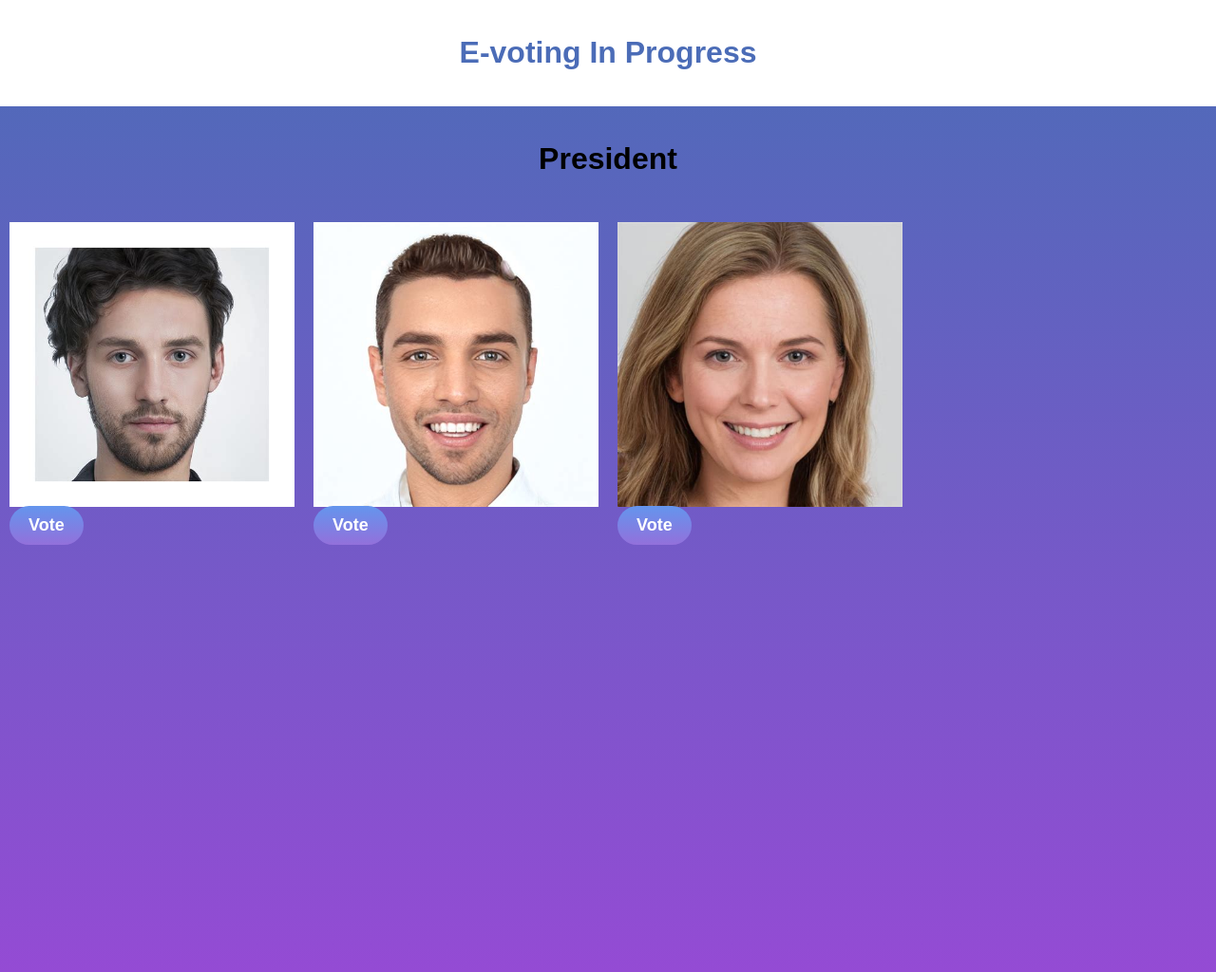
After one commit to malimba/SecuredVotingSystem, a Django app: template SecuredVotingSystem/votingapp/templates/vote.html in a window 1280 px wide. The commit adds this page. Shown: the whole page at 95% size. Run offline with Django 4.2, Linux system fonts and the light colour scheme; the template is opened without the code that fills it, so the values that code supplies are empty.

```diff
--- a/SecuredVotingSystem/votingapp/static/css/baselayout.css
+++ b/SecuredVotingSystem/votingapp/static/css/baselayout.css
@@ -3,6 +3,8 @@ body {
       padding: 0;
       font-family: Arial, sans-serif;
       background: linear-gradient(to bottom, #4B6CB7, #944BD4);
+      display: flex;
+      flex-wrap: wrap;
     }
 
     .banner {
--- /dev/null
+++ b/SecuredVotingSystem/votingapp/static/css/vote.css
@@ -0,0 +1,54 @@
+body {
+      margin: 0;
+      padding: 0;
+      font-family: Arial, sans-serif;
+      background: linear-gradient(to bottom, #4B6CB7, #944BD4);
+
+    }
+.main-content{
+    display: flex;
+      flex-wrap: wrap;
+      height: 100vh;
+}
+.voting-div {
+      width: 25%; /* Adjust the width as per your requirement */
+      padding: 10px;
+      box-sizing: border-box;
+    }
+
+    .voting-image {
+      width: 100%;
+      height: auto;
+    }
+
+ .banner {
+      background-color: #fff;
+      padding: 1rem;
+      text-align: center;
+    }
+.pos-banner{
+    padding: 1rem;
+    text-align: center;
+}
+    .banner h1 {
+      font-size: 2rem;
+      color: #4B6CB7;
+    }
+
+
+ .voting-button {
+      background: linear-gradient(to bottom, #6495ED, #9370DB); /* Blue to Purple gradient button background */
+      color: #fff; /* Text color */
+      padding: 10px 20px; /* Button padding */
+      border: none; /* Remove button border */
+      border-radius: 50px; /* Round button shape */
+      font-size: 18px; /* Font size */
+      font-weight: bold; /* Font weight */
+      cursor: pointer; /* Cursor style */
+      animation: bounce 1.5s infinite; /* Animation effect */
+    }
+
+    @keyframes bounce {
+      0%, 100% { transform: translateY(0); }
+      50% { transform: translateY(-5px); }
+    }
--- a/SecuredVotingSystem/votingapp/static/js/otp.min.js
+++ b/SecuredVotingSystem/votingapp/static/js/otp.min.js
@@ -21,6 +21,7 @@ $(document).ready(function() {
             if (response === true) {
               // OTP is valid, do something
               console.log('OTP is valid');
+              window.location.replace('/vote')
             } else {
               // OTP is invalid, do something
               console.log('OTP is invalid');
--- a/SecuredVotingSystem/votingapp/templates/baselayout.html
+++ b/SecuredVotingSystem/votingapp/templates/baselayout.html
@@ -12,7 +12,7 @@
 
     <script src="{% static 'js/jquery.min.js' %}"></script>
     {% block links %}<link href="{% static 'css/baselayout.css' %}" rel="stylesheet" type="text/css">{% endblock links %}
-
+    {% block plinks %}{% endblock plinks %}
     <title>{% block title %}E-voting App{% endblock title %}</title>
 </head>
 <body>
--- /dev/null
+++ b/SecuredVotingSystem/votingapp/templates/vote.html
@@ -0,0 +1,34 @@
+{% extends 'baselayout.html' %}
+
+{% load static %}
+{% block links %}
+<link href="{% static 'css/vote.css' %}" rel="stylesheet" type="text/css">
+{% endblock links %}
+{% block title %}Vote{% endblock title %}
+
+{% block body %}
+<header><div class="banner">
+    <h1>E-voting In Progress</h1>
+</div></header>
+<div>
+  <div class="pos-banner">
+    <h1>President</h1>
+</div>
+<div class="main-content">
+<div class="voting-div">
+    <img class="voting-image" src="{% static 'images/image1.jpg' %}" alt="Image 1">
+    <button class="voting-button">Vote</button>
+  </div>
+
+  <div class="voting-div">
+    <img class="voting-image" src="{% static 'images/image2.jpg' %}" alt="Image 2">
+    <button class="voting-button">Vote</button>
+  </div>
+
+  <div class="voting-div">
+    <img class="voting-image" src="{% static 'images/image3.jpg' %}" alt="Image 3">
+    <button class="voting-button">Vote</button>
+  </div>
+</div>
+</div>
+{% endblock body %}
--- a/SecuredVotingSystem/votingapp/views.py
+++ b/SecuredVotingSystem/votingapp/views.py
@@ -30,4 +30,4 @@ def OTP(request):
 
 
 def vote(request):
-    return render(request, 'index.html')
+    return render(request, 'vote.html')
```
Also changed, not shown: SecuredVotingSystem/votingapp/static/images/image1.jpg (added), SecuredVotingSystem/votingapp/static/images/image2.jpg (added), SecuredVotingSystem/votingapp/static/images/image3.jpg (added).
